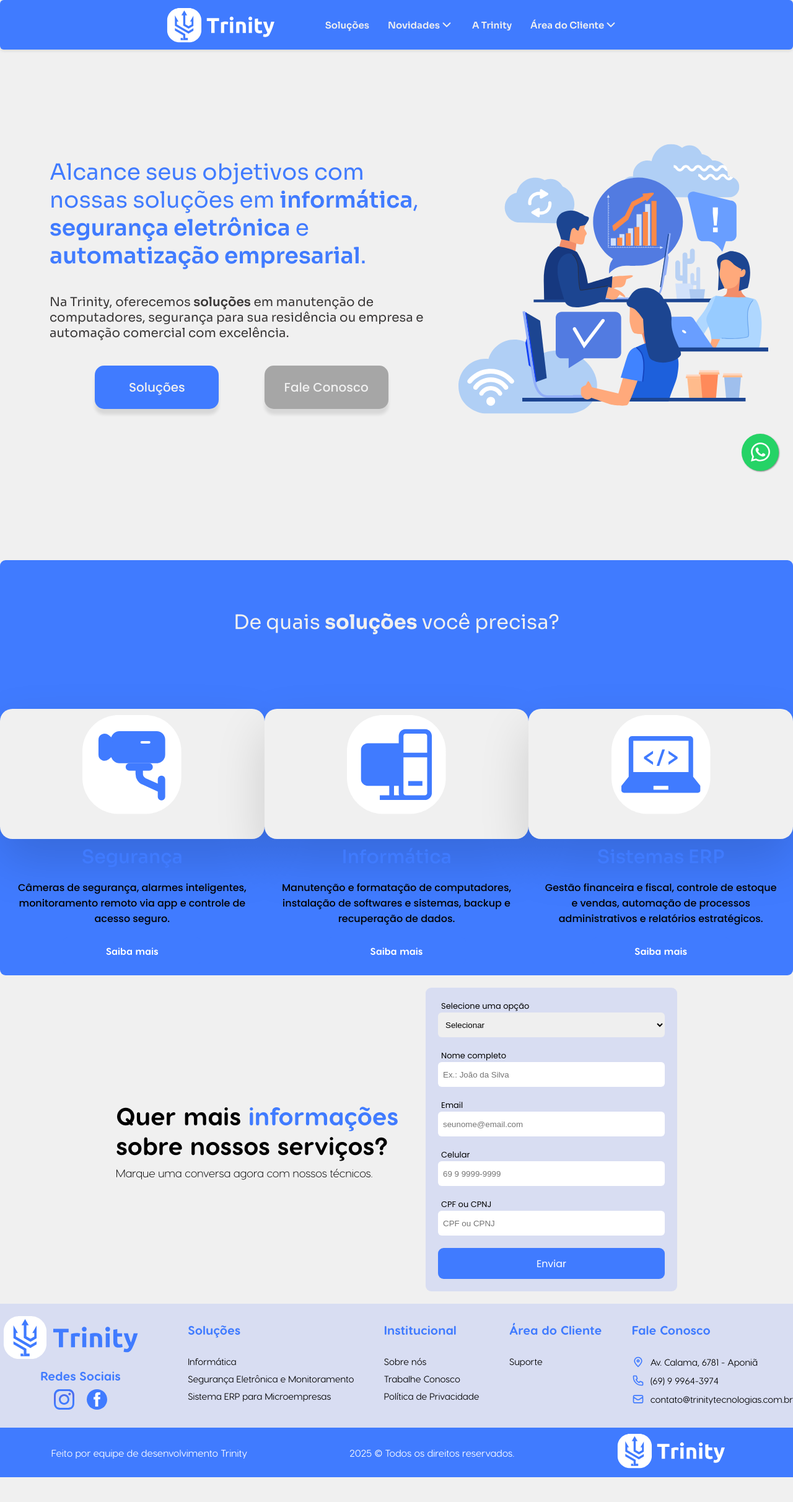
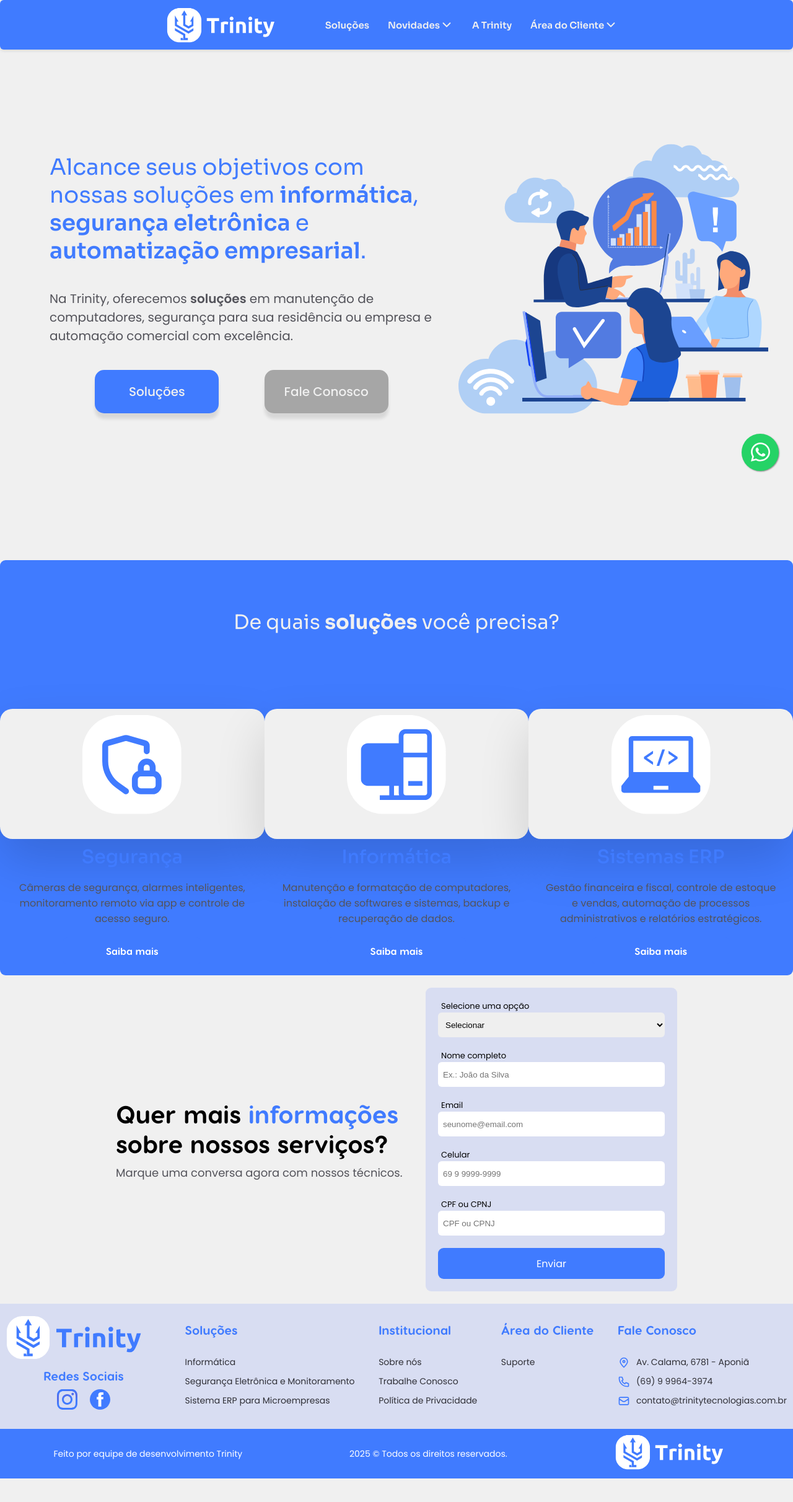
Before and after one commit to Odnanzd/trinity-web-page, a React (Vite) app: page / in a window 1280 px wide. Shown: the top 2424 px of the page at 62% size. Built offline with nearby package versions, Linux system fonts and the light colour scheme; a web font is replaced by a local one.

Commit message:
Produção

```diff
--- a/src/components/Contato/Contato.css
+++ b/src/components/Contato/Contato.css
@@ -31,7 +31,9 @@
 
 .contato-text .text-subtitle {
     padding-top: 10px;
-    font-family: 'VisbyRoundCF-Light';
+    font-family: 'Poppins';
+    color: #53535A;
+    font-weight: 400;
     font-size: 18px;
 }
 
--- a/src/components/Content/Content.css
+++ b/src/components/Content/Content.css
@@ -30,13 +30,13 @@
 }
 
 .menu-text-subtitle {
-    font-family: "Sora", serif;
+    font-family: 'Poppins';
     font-weight: 400;
     font-style: normal;
     font-size: 20px;
     text-align: left;
     padding: 40px 40px 40px 40px;
-    color: rgb(58, 56, 56);
+    color: #53535A
 }
 
 .menu-text-subtitle .destaque {
--- a/src/components/FaleConosco/Faleconosco.css
+++ b/src/components/FaleConosco/Faleconosco.css
@@ -10,7 +10,7 @@
     flex-wrap: wrap;
     justify-content: space-between;
     gap: 10px;
-    padding-left: 5px;
+    padding: 0px 10px 0px 10px;
 }
 .box-itens-faleconosco .solucao-text, .insti-text, .areacliente-text, .faleconosco-text, .social-text{
     padding: 30px 0px 30px 0px;
@@ -28,8 +28,10 @@
 }
 
 .box-itens-faleconosco .links-insti, .links-solucao, .links-area, .links-faleconosco{
-    font-family: 'VisbyRoundCF-Regular';
-    font-size: 15px;
+    font-family: 'Poppins';
+    color: #2f2f36;
+    font-weight: 400;
+    font-size: 14px;
 }
 
 .box-itens-faleconosco .info-link-solucao, .sec-link-solucao, .sistema-link-solucao,
--- a/src/components/Rodape/Rodape.css
+++ b/src/components/Rodape/Rodape.css
@@ -9,7 +9,8 @@
 
 .rodape-box .madefor-trinity-text,
 .direitos-text {
-    font-family: 'VisbyRoundCF-Regular';
+    font-family: 'Poppins';
+    font-size: 14px;
     color: white;
 }
 
@@ -22,4 +23,8 @@
     .rodape-box .logo-trinity-rodape img{
         width: calc(202px * 0.70);
     }
+
+    .rodape-box {
+        flex-direction: column-reverse;
+    }
 }
--- a/src/components/Solucoes/Solucoes.css
+++ b/src/components/Solucoes/Solucoes.css
@@ -87,7 +87,9 @@
 
 .content .subtitle-item {
     font-family: 'Poppins';
-    font-weight: 500;
+    font-weight: 400;
+    text-align: center;
+    color: #53535A;
     font-size: 16px;
 }
 
--- a/src/components/Solucoes/index.jsx
+++ b/src/components/Solucoes/index.jsx
@@ -3,6 +3,7 @@ import './Solucoes.css'
 import computerimg from "../../assets/icon-computer-2.svg"
 import cameraimg from "../../assets/icon-camera-2.svg"
 import sistemaimg from "../../assets/icon-sistema-2.svg"
+import shieldimg from "../../assets/icon_shield.svg"
 
 const Solucoes = () => {
     return (
@@ -14,7 +15,7 @@ const Solucoes = () => {
 
                 <div className="box-seguranca">
                     <div className="img-box">
-                        <img src={cameraimg} />
+                        <img src={shieldimg} />
                     </div>
                     <div className="content">
                         <div className="title-item">
```
Also changed, not shown: src/assets/icon_shield.svg (added).
